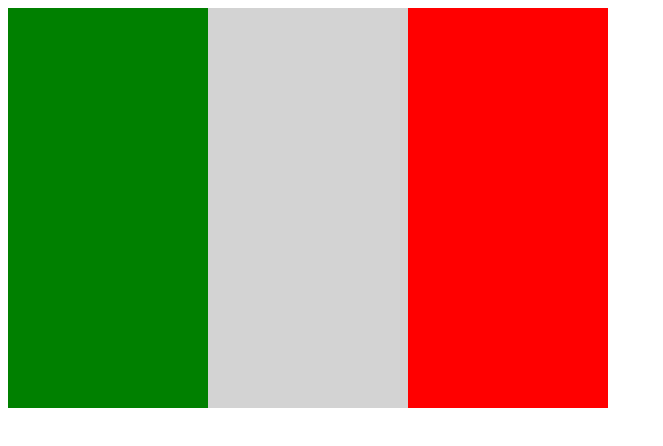
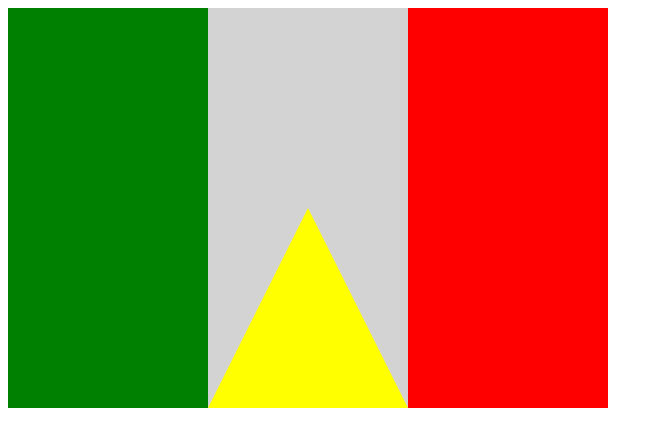
Before and after one commit to annekarolinefc/logica-programacao-pratica, a plain HTML site: page index.html in a window 1280 px wide. Shown: the whole page, without its empty margins (0-663 px from the left). Drawn offline with Linux system fonts and the light colour scheme.

Commit message:
Criando um triangulo através de caminhos

```diff
--- a/index.html
+++ b/index.html
@@ -23,4 +23,14 @@
 
     pincel.fillStyle = "red";
     pincel.fillRect(400, 0, 200, 400);
+
+    /*Começando um caminho para fazer triangulo*/
+    pincel.fillStyle = "yellow";
+    pincel.beginPath();
+    pincel.moveTo(300, 200);
+    pincel.lineTo(200, 400);
+    pincel.lineTo(400, 400);
+    /*Pede para preencher*/
+    pincel.fill();
+
 </script>
```
